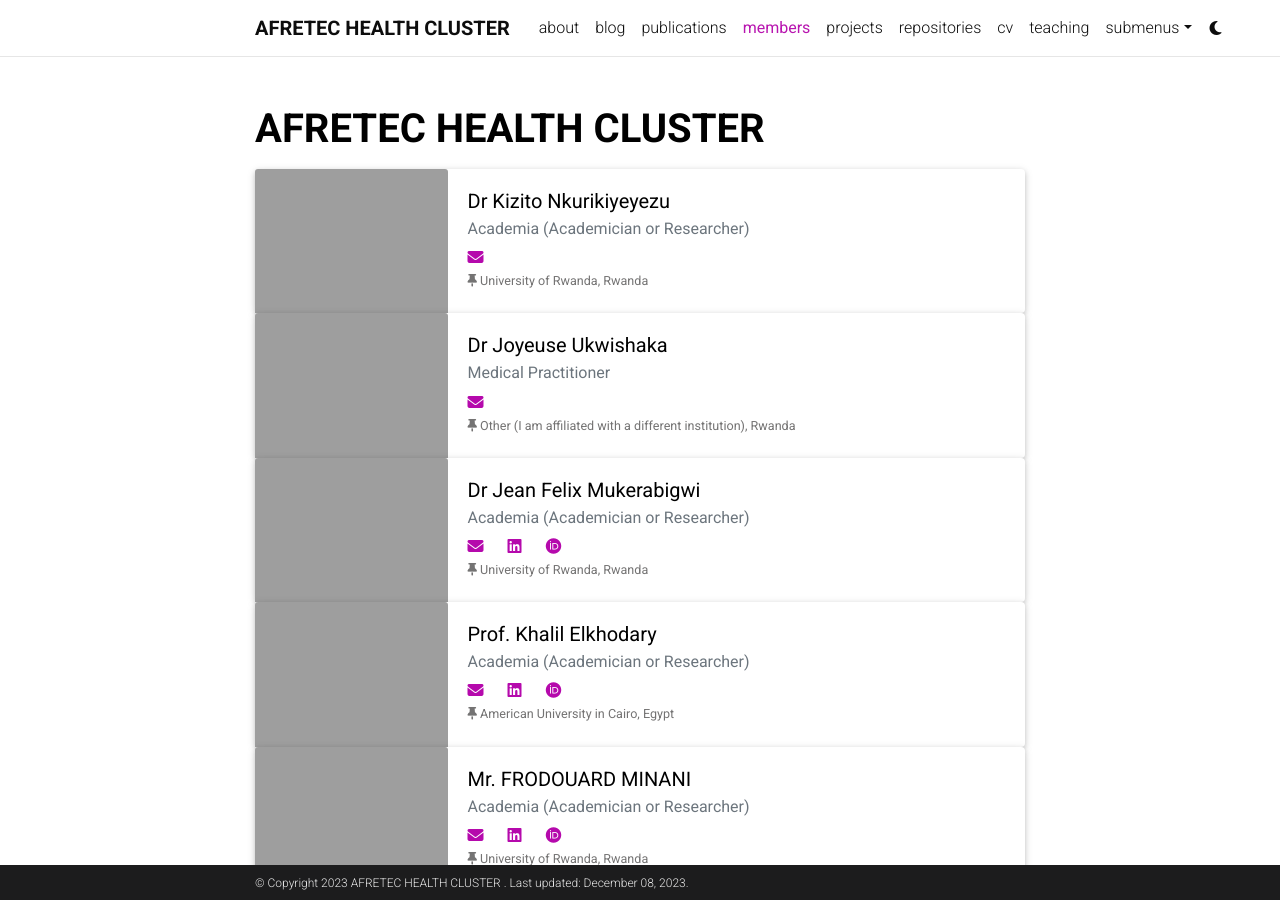
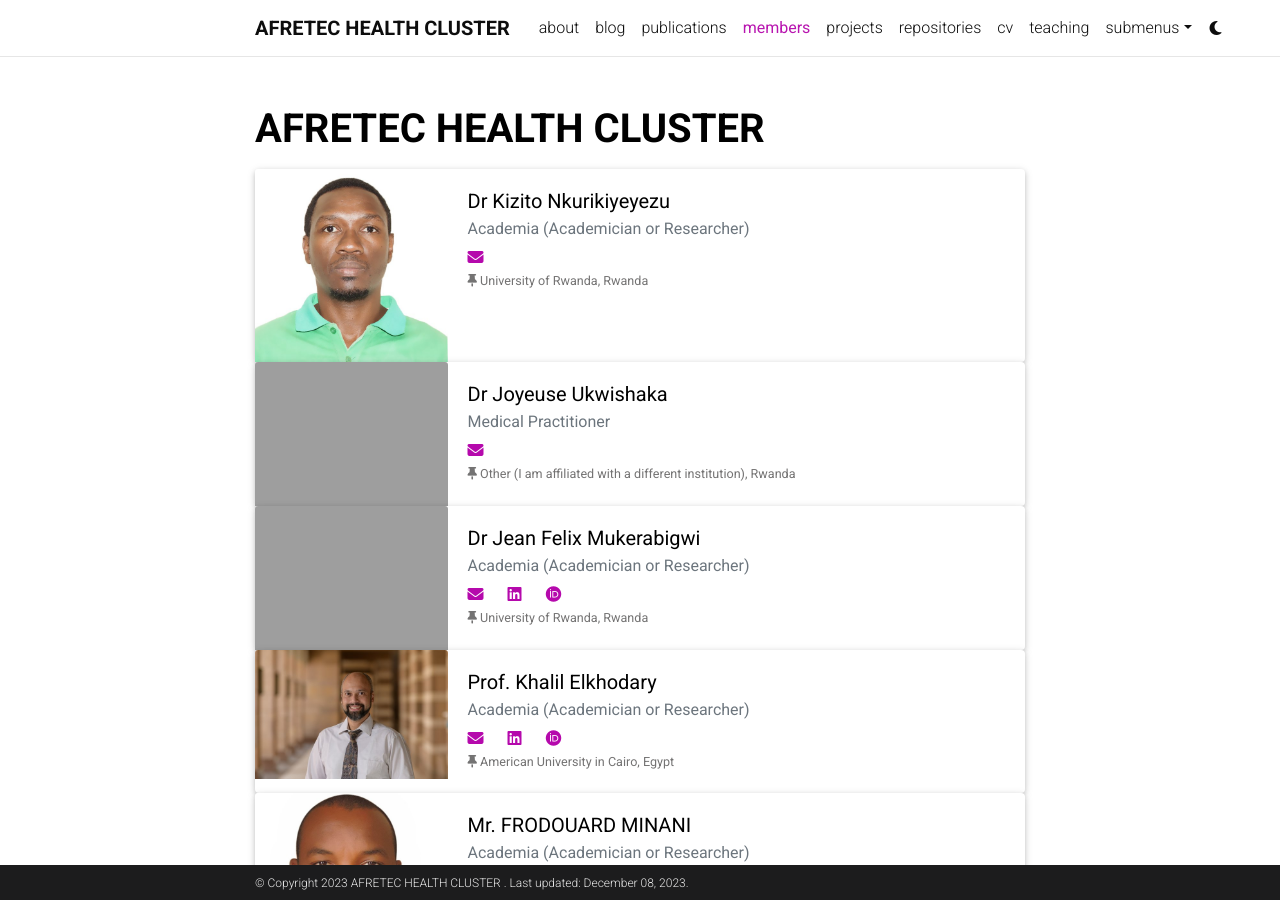
Before and after one commit to qiriro/afretec, a Jekyll site: the page built from _pages/profiles.md, in a window 1280 px wide and 900 px high. Built offline with Jekyll 4.4.1, drawn with Linux system fonts in a browser that asks for light colours; comment, search, counter and statistics services are not loaded; a style sheet for code colours, icons or effects is not loaded.

Commit message:
fixed url

```diff
--- a/_pages/profiles.md
+++ b/_pages/profiles.md
@@ -10,7 +10,7 @@
   <div class="card hoverable">
     <div class="row no-gutters">
       <div class="col-sm-4 col-md-3">
-         <img class="card-img-top" src="{{site.url}}{{site.baseurl}}/assets/img/members/resized/{{member['PhotoUrl']}}">
+         <img class="card-img-top" src="{{site.url}}{{site.baseurl}}/assets/img/members/resized/{{member['Image']}}">
       </div>
       <div class="team col-sm-8 col-md-9">
         <div class="card-body">
```
